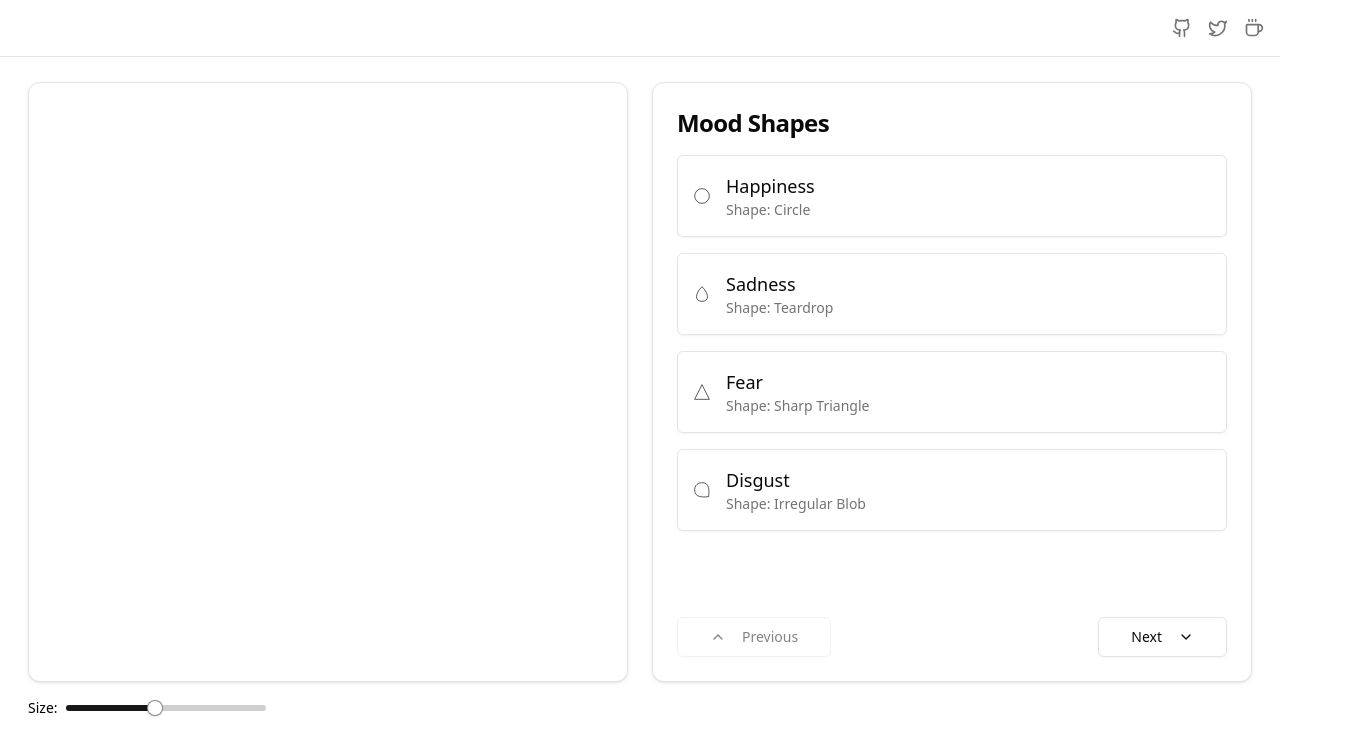
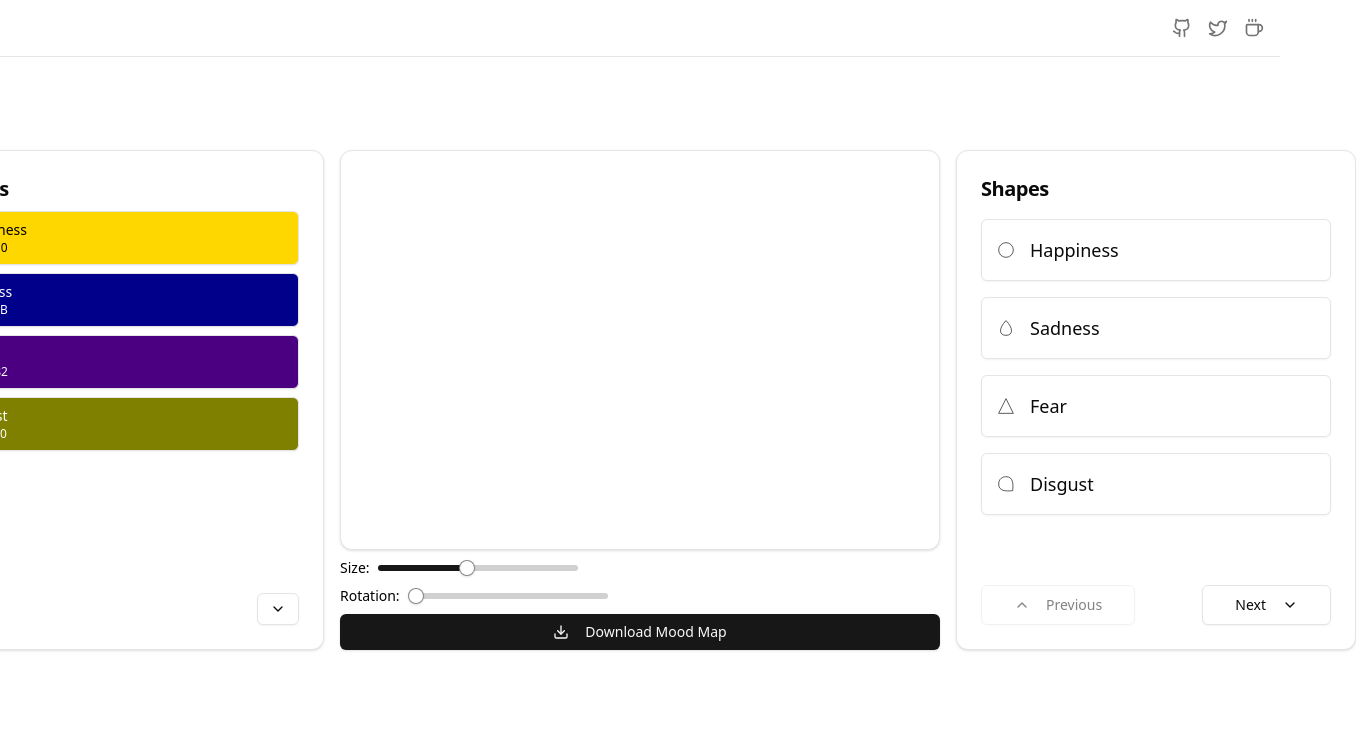
Before and after one commit to Haimantika/Mood-map, a Next.js app in the folder frontend/: page / in a window 1280 px wide. Shown: the top 756 px of the page, 1356 px wide, since content can reach past the window. Built offline with nearby package versions, Linux system fonts and the light colour scheme.

Commit message:
Added download, and keyboard shortcuts

```diff
--- a/frontend/package.json
+++ b/frontend/package.json
@@ -9,8 +9,10 @@
     "lint": "next lint"
   },
   "dependencies": {
+    "@ai-sdk/openai": "^1.1.0",
     "@radix-ui/react-slider": "^1.2.2",
     "@radix-ui/react-slot": "^1.1.1",
+    "ai": "^4.1.0",
     "class-variance-authority": "^0.7.1",
     "clsx": "^2.1.1",
     "lucide-react": "^0.473.0",
--- a/frontend/src/app/components/canvas.tsx
+++ b/frontend/src/app/components/canvas.tsx
@@ -1,165 +1,138 @@
 'use client'
 
-import { useRef, useState, useEffect } from 'react'
+import { useRef, useState, useEffect, forwardRef, useImperativeHandle } from 'react'
 import { Card } from './ui/card'
-import type { MoodShape } from '../type/shapes'
-
-interface Shape {
-  id: string
-  type: MoodShape
-  x: number
-  y: number
-  size: number
-}
+import type { MoodShape, Shape } from '../type/shapes'
 
 interface DrawingCanvasProps {
   selectedShape: MoodShape | null
+  selectedColor: string | null
   shapes: Shape[]
   setShapes: React.Dispatch<React.SetStateAction<Shape[]>>
-  onShapeAdded: () => void
+  onShapeAdded: (newShape: Shape) => void
+  onColorUpdate: (shapeId: string, color: string) => void
   onShapeSelected: (shapeId: string | null) => void
   selectedShapeId: string | null
 }
 
-export default function DrawingCanvas({
+export interface DrawingCanvasRef {
+  getCanvas: () => HTMLCanvasElement | null
+}
+
+const DrawingCanvas = forwardRef<DrawingCanvasRef, DrawingCanvasProps>(({
   selectedShape,
+  selectedColor,
   shapes,
   setShapes,
   onShapeAdded,
+  onColorUpdate,
   onShapeSelected,
   selectedShapeId
-}: DrawingCanvasProps) {
+}, ref) => {
   const canvasRef = useRef<HTMLCanvasElement>(null)
   const [isDragging, setIsDragging] = useState(false)
   const [lastMousePos, setLastMousePos] = useState<{ x: number; y: number } | null>(null)
+
+  useImperativeHandle(ref, () => ({
+    getCanvas: () => canvasRef.current
+  }))
 
   useEffect(() => {
     drawShapes()
   }, [shapes, selectedShapeId])
 
+  useEffect(() => {
+    if (selectedColor && selectedShapeId) {
+      onColorUpdate(selectedShapeId, selectedColor)
+    }
+  }, [selectedColor, selectedShapeId, onColorUpdate])
+
   const drawShape = (ctx: CanvasRenderingContext2D, shape: Shape, isSelected: boolean) => {
-    const { type, x, y, size } = shape
+    const { type, x, y, size, color, rotation } = shape
+
+    ctx.save()
+    ctx.translate(x, y)
+    ctx.rotate(rotation * Math.PI / 180)
 
     ctx.beginPath()
-    ctx.strokeStyle = isSelected ? '#0000FF' : '#000000'
+    ctx.strokeStyle = isSelected ? '#0000FF' : color
+    ctx.fillStyle = color
     ctx.lineWidth = isSelected ? 3 : 2
 
     switch (type) {
       case 'circle':
-        ctx.arc(x, y, size / 2, 0, Math.PI * 2)
+        ctx.arc(0, 0, size / 2, 0, Math.PI * 2)
         break
       case 'teardrop':
-        ctx.moveTo(x, y - size/2)
-        ctx.bezierCurveTo(
-          x + size/2, y,
-          x + size/2, y + size/2,
-          x, y + size/2
-        )
-        ctx.bezierCurveTo(
-          x - size/2, y + size/2,
-          x - size/2, y,
-          x, y - size/2
-        )
+        ctx.moveTo(0, -size/2)
+        ctx.bezierCurveTo(size/2, 0, size/2, size/2, 0, size/2)
+        ctx.bezierCurveTo(-size/2, size/2, -size/2, 0, 0, -size/2)
         break
       case 'triangle':
-        ctx.moveTo(x, y - size/2)
-        ctx.lineTo(x + size/2, y + size/2)
-        ctx.lineTo(x - size/2, y + size/2)
+        ctx.moveTo(0, -size/2)
+        ctx.lineTo(size/2, size/2)
+        ctx.lineTo(-size/2, size/2)
         break
       case 'blob':
-        ctx.moveTo(x, y - size/2)
-        ctx.bezierCurveTo(
-          x + size/2, y - size/2,
-          x + size/2, y,
-          x + size/2 - 2, y + size/2 - 2
-        )
-        ctx.bezierCurveTo(
-          x, y + size/2,
-          x - size/2, y + size/2,
-          x - size/2, y
-        )
-        ctx.bezierCurveTo(
-          x - size/2, y - size/2,
-          x, y - size/2,
-          x, y - size/2
-        )
+        ctx.moveTo(0, -size/2)
+        ctx.bezierCurveTo(size/2, -size/2, size/2, 0, size/2 - 2, size/2 - 2)
+        ctx.bezierCurveTo(0, size/2, -size/2, size/2, -size/2, 0)
+        ctx.bezierCurveTo(-size/2, -size/2, 0, -size/2, 0, -size/2)
         break
       case 'spike':
-        ctx.moveTo(x, y - size/2)
-        ctx.lineTo(x + size/4, y)
-        ctx.lineTo(x, y + size/2)
-        ctx.lineTo(x - size/4, y)
+        ctx.moveTo(0, -size/2)
+        ctx.lineTo(size/4, 0)
+        ctx.lineTo(0, size/2)
+        ctx.lineTo(-size/4, 0)
         break
       case 'starburst':
         for (let i = 0; i < 8; i++) {
           const angle = i * Math.PI / 4
           const innerRadius = size / 6
           const outerRadius = size / 2
-          ctx.lineTo(
-            x + Math.cos(angle) * outerRadius,
-            y + Math.sin(angle) * outerRadius
-          )
-          ctx.lineTo(
-            x + Math.cos(angle + Math.PI / 8) * innerRadius,
-            y + Math.sin(angle + Math.PI / 8) * innerRadius
-          )
+          ctx.lineTo(Math.cos(angle) * outerRadius, Math.sin(angle) * outerRadius)
+          ctx.lineTo(Math.cos(angle + Math.PI / 8) * innerRadius, Math.sin(angle + Math.PI / 8) * innerRadius)
         }
         break
       case 'spiral':
         let angle = 0
         let radius = 0
-        ctx.moveTo(x, y)
+        ctx.moveTo(0, 0)
         for (let i = 0; i < 100; i++) {
           angle += 0.2
           radius += 0.05
-          ctx.lineTo(
-            x + Math.cos(angle) * radius * size / 12,
-            y + Math.sin(angle) * radius * size / 12
-          )
+          ctx.lineTo(Math.cos(angle) * radius * size / 12, Math.sin(angle) * radius * size / 12)
         }
         break
       case 'vine':
-        ctx.moveTo(x - size/2, y)
-        ctx.bezierCurveTo(
-          x - size/4, y - size/2,
-          x + size/4, y + size/2,
-          x + size/2, y
-        )
+        ctx.moveTo(-size/2, 0)
+        ctx.bezierCurveTo(-size/4, -size/2, size/4, size/2, size/2, 0)
         break
       case 'loop':
-        ctx.moveTo(x - size/4, y)
-        ctx.bezierCurveTo(
-          x - size/4, y - size/2,
-          x + size/4, y - size/2,
-          x + size/4, y
-        )
-        ctx.bezierCurveTo(
-          x + size/4, y + size/2,
-          x - size/4, y + size/2,
-          x - size/4, y
-        )
+        ctx.moveTo(-size/4, 0)
+        ctx.bezierCurveTo(-size/4, -size/2, size/4, -size/2, size/4, 0)
+        ctx.bezierCurveTo(size/4, size/2, -size/4, size/2, -size/4, 0)
         break
       case 'wave':
-        ctx.moveTo(x - size/2, y)
-        ctx.bezierCurveTo(
-          x - size/4, y - size/4,
-          x + size/4, y + size/4,
-          x + size/2, y
-        )
+        ctx.moveTo(-size/2, 0)
+        ctx.bezierCurveTo(-size/4, -size/4, size/4, size/4, size/2, 0)
         break
       case 'arrow':
-        ctx.moveTo(x - size/2, y)
-        ctx.lineTo(x + size/4, y)
-        ctx.lineTo(x, y - size/4)
-        ctx.moveTo(x + size/4, y)
-        ctx.lineTo(x, y + size/4)
+        ctx.moveTo(-size/2, 0)
+        ctx.lineTo(size/4, 0)
+        ctx.lineTo(0, -size/4)
+        ctx.moveTo(size/4, 0)
+        ctx.lineTo(0, size/4)
         break
       case 'square':
-        ctx.rect(x - size / 2, y - size / 2, size, size)
+        ctx.rect(-size / 2, -size / 2, size, size)
         break
     }
     ctx.closePath()
     ctx.stroke()
+    ctx.fill()
+
+    ctx.restore()
   }
 
   const drawShapes = () => {
@@ -194,11 +167,12 @@ export default function DrawingCanvas({
         type: selectedShape,
         x,
         y,
-        size: 50
+        size: 50,
+        color: selectedColor || '#CCCCCC',
+        rotation: 0
       }
-      setShapes(prevShapes => [...prevShapes, newShape])
+      onShapeAdded(newShape)
       onShapeSelected(newShape.id)
-      onShapeAdded()
     } else {
       onShapeSelected(null)
     }
@@ -207,10 +181,10 @@ export default function DrawingCanvas({
   }
 
   const handleMouseMove = (e: React.MouseEvent<HTMLCanvasElement>) => {
-    if (!isDragging) return
+    if (!isDragging || !lastMousePos) return
 
     const canvas = canvasRef.current
-    if (!canvas || !lastMousePos) return
+    if (!canvas) return
 
     const rect = canvas.getBoundingClientRect()
     const x = e.clientX - rect.left
@@ -234,11 +208,11 @@ export default function DrawingCanvas({
   }
 
   return (
-    <Card className="w-[600px] h-[600px]">
+    <Card className="w-[600px] h-[400px]">
       <canvas
         ref={canvasRef}
         width={600}
-        height={600}
+        height={400}
         className="w-full h-full cursor-crosshair"
         onMouseDown={handleMouseDown}
         onMouseMove={handleMouseMove}
@@ -247,4 +221,8 @@ export default function DrawingCanvas({
       />
     </Card>
   )
-}
+})
+
+DrawingCanvas.displayName = 'DrawingCanvas'
+
+export default DrawingCanvas
--- /dev/null
+++ b/frontend/src/app/components/color-selector.tsx
@@ -0,0 +1,87 @@
+'use client'
+
+import { Card, CardContent, CardHeader, CardTitle } from "./ui/card"
+import { Button } from "./ui/button"
+import { ChevronDown, ChevronUp } from 'lucide-react'
+import { useState } from "react"
+import { moodOptions, type MoodOption } from "../type/shapes"
+
+interface ColorSelectorProps {
+  onSelectColor: (color: string) => void
+  selectedColor: string | null
+}
+
+export function ColorSelector({ onSelectColor, selectedColor }: ColorSelectorProps) {
+  const [currentPage, setCurrentPage] = useState(0)
+  const colorsPerPage = 4
+  const totalPages = Math.ceil(moodOptions.length / colorsPerPage)
+
+  const handleNextPage = () => {
+    setCurrentPage((prev) => (prev + 1) % totalPages)
+  }
+
+  const handlePrevPage = () => {
+    setCurrentPage((prev) => (prev - 1 + totalPages) % totalPages)
+  }
+
+  const currentColors = moodOptions.slice(
+    currentPage * colorsPerPage,
+    (currentPage + 1) * colorsPerPage
+  )
+
+  return (
+    <Card className="w-[400px] h-[500px] flex flex-col">
+      <CardHeader className="pb-2">
+        <CardTitle className="text-xl">Colors</CardTitle>
+      </CardHeader>
+      <CardContent className="flex-grow flex flex-col justify-between">
+        <div className="grid gap-2">
+          {currentColors.map((option: MoodOption) => (
+            <Button
+              key={option.color}
+              variant={selectedColor === option.color ? "default" : "outline"}
+              className="w-full justify-start p-2 h-auto"
+              onClick={() => onSelectColor(option.color)}
+              style={{ backgroundColor: option.color, color: getContrastColor(option.color) }}
+            >
+              <div className="flex items-center space-x-2">
+                <div className="text-left">
+                  <div className="font-medium text-sm">{option.mood}</div>
+                  <div className="text-xs">{option.color}</div>
+                </div>
+              </div>
+            </Button>
+          ))}
+        </div>
+        <div className="flex justify-between mt-2">
+          <Button
+            variant="outline"
+            size="sm"
+            onClick={handlePrevPage}
+            disabled={currentPage === 0}
+            aria-label="Previous colors"
+          >
+            <ChevronUp className="h-4 w-4" />
+          </Button>
+          <Button
+            variant="outline"
+            size="sm"
+            onClick={handleNextPage}
+            disabled={currentPage === totalPages - 1}
+            aria-label="Next colors"
+          >
+            <ChevronDown className="h-4 w-4" />
+          </Button>
+        </div>
+      </CardContent>
+    </Card>
+  )
+}
+
+function getContrastColor(hexColor: string): string {
+  const r = parseInt(hexColor.slice(1, 3), 16);
+  const g = parseInt(hexColor.slice(3, 5), 16);
+  const b = parseInt(hexColor.slice(5, 7), 16);
+  const yiq = ((r * 299) + (g * 587) + (b * 114)) / 1000;
+  return (yiq >= 128) ? 'black' : 'white';
+}
--- a/frontend/src/app/components/shape-selector.tsx
+++ b/frontend/src/app/components/shape-selector.tsx
@@ -31,9 +31,9 @@ export function ShapeSelector({ onSelectShape, selectedShape }: ShapeSelectorPro
   )
 
   return (
-    <Card className="w-[600px] h-[600px] flex flex-col">
+    <Card className="w-[400px] h-[500px] flex flex-col">
       <CardHeader className="pb-4">
-        <CardTitle className="text-2xl">Mood Shapes</CardTitle>
+        <CardTitle className="text-xl">Shapes</CardTitle>
       </CardHeader>
       <CardContent className="flex-grow flex flex-col justify-between">
         <div className="grid gap-4">
@@ -52,7 +52,6 @@ export function ShapeSelector({ onSelectShape, selectedShape }: ShapeSelectorPro
                 />
                 <div className="text-left">
                   <div className="font-medium text-lg">{option.mood}</div>
-                  <div className="text-sm text-muted-foreground">{option.description}</div>
                 </div>
               </div>
             </Button>
--- a/frontend/src/app/page.tsx
+++ b/frontend/src/app/page.tsx
@@ -1,30 +1,40 @@
 'use client'
 
-import { useState } from 'react'
-import DrawingCanvas from './components/canvas'
+import { useState, useRef, useEffect } from 'react'
+import DrawingCanvas, { DrawingCanvasRef } from './components/canvas'
 import { ShapeSelector } from './components/shape-selector'
+import { ColorSelector } from './components/color-selector'
 import { Slider } from "./components/ui/slider"
-import type { MoodShape } from './type/shapes'
-
-interface Shape {
-  id: string
-  type: MoodShape
-  x: number
-  y: number
-  size: number
-}
+import { Button } from "./components/ui/button"
+import { Download } from 'lucide-react'
+import type { MoodShape, Shape } from './type/shapes'
 
 export default function Home() {
   const [selectedShape, setSelectedShape] = useState<MoodShape | null>(null)
+  const [selectedColor, setSelectedColor] = useState<string | null>(null)
   const [shapes, setShapes] = useState<Shape[]>([])
   const [selectedShapeId, setSelectedShapeId] = useState<string | null>(null)
+  const [clipboard, setClipboard] = useState<Shape | null>(null)
+  const canvasRef = useRef<DrawingCanvasRef>(null)
 
   const handleShapeSelect = (shape: MoodShape) => {
     setSelectedShape(shape)
   }
 
-  const handleShapeAdded = () => {
+  const handleColorSelect = (color: string) => {
+    setSelectedColor(color)
+  }
+
+  const handleShapeAdded = (newShape: Shape) => {
+    setShapes(prevShapes => [...prevShapes, newShape])
     setSelectedShape(null)
+  }
+
+  const handleColorUpdate = (shapeId: string, color: string) => {
+    setShapes(prevShapes => prevShapes.map(shape =>
+      shape.id === shapeId ? { ...shape, color } : shape
+    ))
+    setSelectedColor(null)
   }
 
   const handleShapeSelected = (shapeId: string | null) => {
@@ -40,21 +50,93 @@ export default function Home() {
     }))
   }
 
-  const selectedShapeSize = shapes.find(shape => shape.id === selectedShapeId)?.size || 50
+  const handleRotationChange = (newRotation: number[]) => {
+    setShapes(prevShapes => prevShapes.map(shape => {
+      if (shape.id === selectedShapeId) {
+        return { ...shape, rotation: newRotation[0] }
+      }
+      return shape
+    }))
+  }
+
+  const handleDownload = () => {
+    const canvas = canvasRef.current?.getCanvas()
+    if (canvas) {
+      const link = document.createElement('a')
+      link.download = 'mood-map.png'
+      link.href = canvas.toDataURL()
+      link.click()
+    }
+  }
+
+  const handleCopy = () => {
+    const selectedShape = shapes.find(shape => shape.id === selectedShapeId)
+    if (selectedShape) {
+      setClipboard({ ...selectedShape, id: Date.now().toString() })
+    }
+  }
+
+  const handlePaste = () => {
+    if (clipboard) {
+      const newShape = { ...clipboard, x: clipboard.x + 20, y: clipboard.y + 20, id: Date.now().toString() }
+      setShapes(prevShapes => [...prevShapes, newShape])
+      setSelectedShapeId(newShape.id)
+    }
+  }
+
+  const handleCut = () => {
+    const selectedShape = shapes.find(shape => shape.id === selectedShapeId)
+    if (selectedShape) {
+      setClipboard({ ...selectedShape, id: Date.now().toString() })
+      setShapes(prevShapes => prevShapes.filter(shape => shape.id !== selectedShapeId))
+      setSelectedShapeId(null)
+    }
+  }
+
+  useEffect(() => {
+    const handleKeyDown = (e: KeyboardEvent) => {
+      if (e.ctrlKey || e.metaKey) {
+        switch (e.key.toLowerCase()) {
+          case 'c':
+            e.preventDefault()
+            handleCopy()
+            break
+          case 'v':
+            e.preventDefault()
+            handlePaste()
+            break
+          case 'x':
+            e.preventDefault()
+            handleCut()
+            break
+        }
+      }
+    }
+
+    window.addEventListener('keydown', handleKeyDown)
+    return () => window.removeEventListener('keydown', handleKeyDown)
+  }, [shapes, selectedShapeId, clipboard])
+
+  const selectedShapeObj = shapes.find(shape => shape.id === selectedShapeId)
+  const selectedShapeSize = selectedShapeObj?.size || 50
+  const selectedShapeRotation = selectedShapeObj?.rotation || 0
 
   return (
-    <main className="flex min-h-screen items-center justify-center p-6">
-      <div className="flex flex-col items-center gap-6">
-
-        <div className="flex gap-6">
-          <div className="space-y-4">
+    <main className="flex min-h-screen items-center justify-center p-4">
+      <div className="flex flex-col items-center gap-4">
+        <div className="flex gap-4">
+          <ColorSelector onSelectColor={handleColorSelect} selectedColor={selectedColor} />
+          <div className="space-y-2">
             <DrawingCanvas
               selectedShape={selectedShape}
+              selectedColor={selectedColor}
               shapes={shapes}
               setShapes={setShapes}
               onShapeAdded={handleShapeAdded}
+              onColorUpdate={handleColorUpdate}
               onShapeSelected={handleShapeSelected}
               selectedShapeId={selectedShapeId}
+              ref={canvasRef}
             />
             <div className="flex items-center space-x-2">
               <span className="text-sm font-medium">Size:</span>
@@ -68,6 +150,21 @@ export default function Home() {
                 disabled={!selectedShapeId}
               />
             </div>
+            <div className="flex items-center space-x-2">
+              <span className="text-sm font-medium">Rotation:</span>
+              <Slider
+                value={[selectedShapeRotation]}
+                onValueChange={handleRotationChange}
+                min={0}
+                max={360}
+                step={1}
+                className="w-[200px]"
+                disabled={!selectedShapeId}
+              />
+            </div>
+            <Button onClick={handleDownload} className="w-full">
+              <Download className="mr-2 h-4 w-4" /> Download Mood Map
+            </Button>
           </div>
           <ShapeSelector onSelectShape={handleShapeSelect} selectedShape={selectedShape} />
         </div>
--- a/frontend/src/app/type/shapes.ts
+++ b/frontend/src/app/type/shapes.ts
@@ -15,20 +15,30 @@ export type MoodShape =
 export interface MoodOption {
   mood: string
   shape: MoodShape
-  description: string
+  color: string
+}
+
+export interface Shape {
+  id: string
+  type: MoodShape
+  x: number
+  y: number
+  size: number
+  color: string
+  rotation: number
 }
 
 export const moodOptions: MoodOption[] = [
-  { mood: 'Happiness', shape: 'circle', description: 'Shape: Circle' },
-  { mood: 'Sadness', shape: 'teardrop', description: 'Shape: Teardrop' },
-  { mood: 'Fear', shape: 'triangle', description: 'Shape: Sharp Triangle' },
-  { mood: 'Disgust', shape: 'blob', description: 'Shape: Irregular Blob' },
-  { mood: 'Anger', shape: 'spike', description: 'Shape: Jagged Spike' },
-  { mood: 'Excitement', shape: 'starburst', description: 'Shape: Starburst' },
-  { mood: 'Confusion', shape: 'spiral', description: 'Shape: Spiral' },
-  { mood: 'Envy', shape: 'vine', description: 'Shape: Twisting Vine' },
-  { mood: 'Empathetic', shape: 'loop', description: 'Shape: Interlocking Loop' },
-  { mood: 'Sympathy', shape: 'wave', description: 'Shape: Gentle Wave' },
-  { mood: 'Triumph', shape: 'arrow', description: 'Shape: Upward Arrow' },
-  { mood: 'Satisfaction', shape: 'square', description: 'Shape: Square' }
+  { mood: 'Happiness', shape: 'circle',color: '#FFD700' },
+  { mood: 'Sadness', shape: 'teardrop', color: '#00008B' },
+  { mood: 'Fear', shape: 'triangle', color: '#4B0082' },
+  { mood: 'Disgust', shape: 'blob', color: '#808000' },
+  { mood: 'Anger', shape: 'spike',  color: '#FF0000' },
+  { mood: 'Excitement', shape: 'starburst', color: '#00FFFF' },
+  { mood: 'Confusion', shape: 'spiral', color: '#D3D3D3' },
+  { mood: 'Envy', shape: 'vine',  color: '#006400' },
+  { mood: 'Empathetic', shape: 'loop', color: '#FFDAB9' },
+  { mood: 'Sympathy', shape: 'wave',  color: '#ADD8E6' },
+  { mood: 'Triumph', shape: 'arrow',  color: '#FFD700' },
+  { mood: 'Satisfaction', shape: 'square', color: '#8B4513' }
 ]
```
Also changed, not shown: frontend/src/app/actions/generate-image.ts (added, +35 -0 lines), frontend/src/app/components/ui/input.tsx (added, +22 -0 lines), 2 other files (tests, documents, lock files or other folders).
